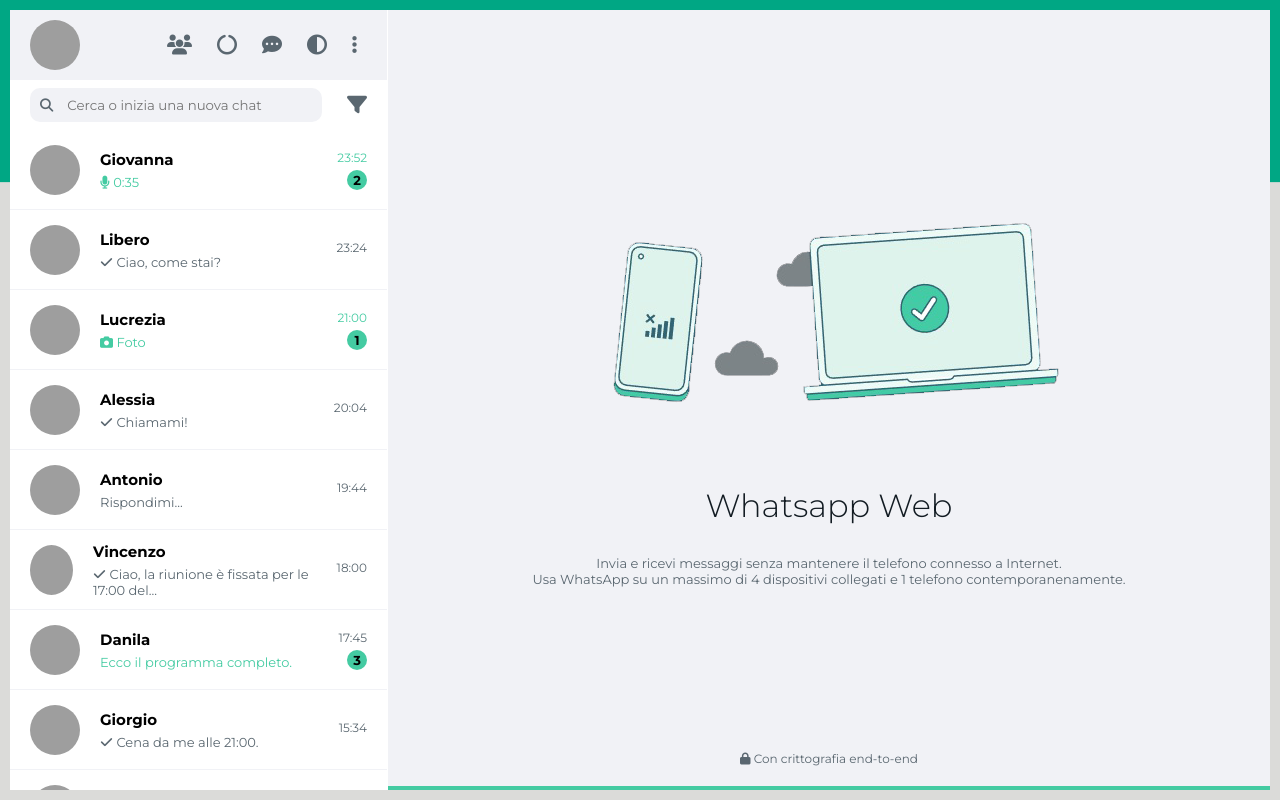
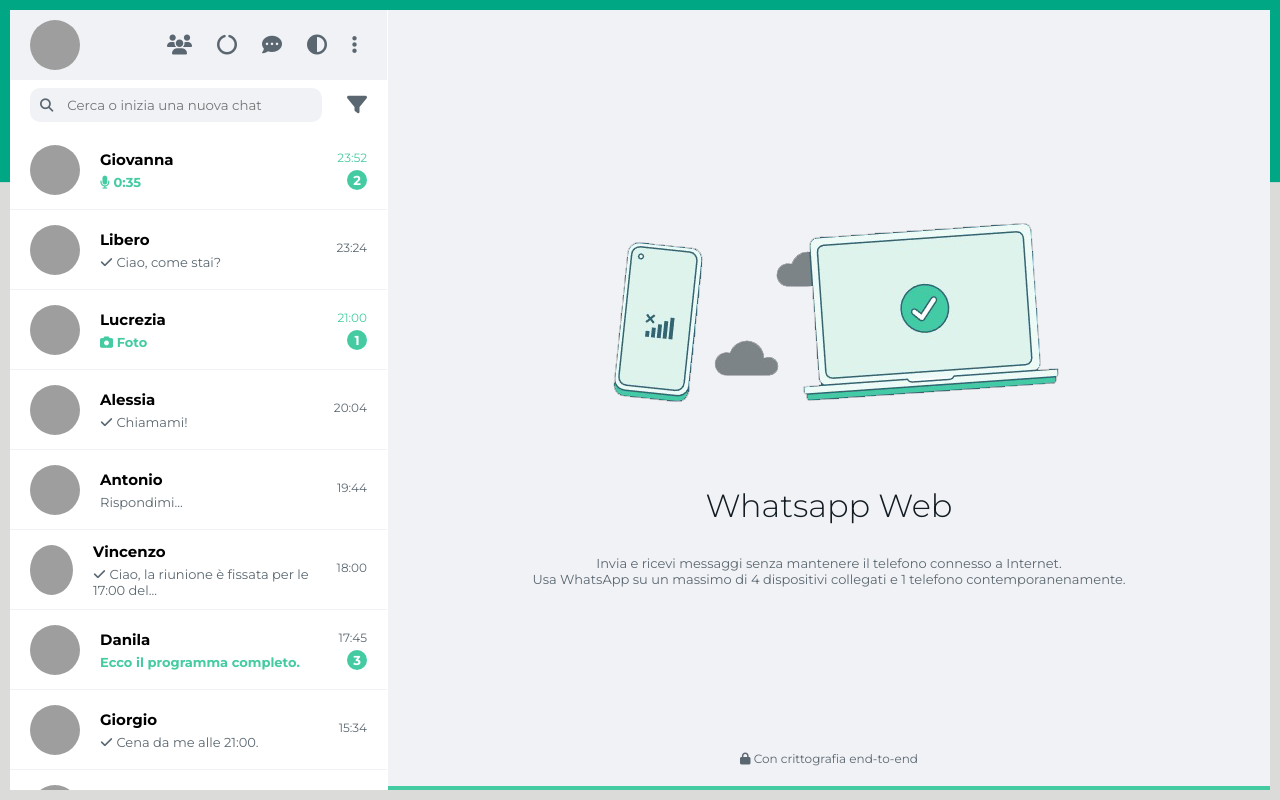
Before and after one commit to Chiaravalle04/replica-whatsapp, a plain HTML site: page light-version.html in a window 1280 px wide. Drawn offline with Linux system fonts and the light colour scheme; grey boxes are pictures that could not be loaded.

Commit message:
Completo

```diff
--- a/css/light-version.css
+++ b/css/light-version.css
@@ -61,6 +61,10 @@
 
 .text-end {
     text-align: end;
+}
+
+.bold {
+    font-weight: bold;
 }
 
 main {
@@ -258,6 +262,7 @@ input[type="search"]:focus {
     display: inline-block;
     width: 20px;
     height: 20px;
+    color: var(--text-chat-color);
     font-size: 13px;
     font-weight: bold;
     line-height: 20px;
--- a/css/style.css
+++ b/css/style.css
@@ -56,6 +56,10 @@ background: var(--second-color);
 
 .text-end {
     text-align: end;
+}
+
+.bold {
+    font-weight: bold;
 }
 
 main {
--- a/light-version.html
+++ b/light-version.html
@@ -183,7 +183,7 @@
 
                                 <h2>Giovanna</h2>
 
-                                <p class="color-mex"><i class="fa-solid fa-microphone"></i> 0:35</p>
+                                <p class="color-mex bold"><i class="fa-solid fa-microphone"></i> 0:35</p>
 
                             </div>
 
@@ -253,7 +253,7 @@
 
                                 <h2>Lucrezia</h2>
 
-                                <p class="color-mex"><i class="fa-solid fa-camera"></i> Foto</p>
+                                <p class="color-mex bold"><i class="fa-solid fa-camera"></i> Foto</p>
 
                             </div>
 
@@ -391,7 +391,7 @@
 
                                 <h2>Danila</h2>
 
-                                <p class="color-mex">Ecco il programma completo.</p>
+                                <p class="color-mex bold">Ecco il programma completo.</p>
 
                             </div>
 
```
Also changed, not shown: index.html (+3 -3 lines).
